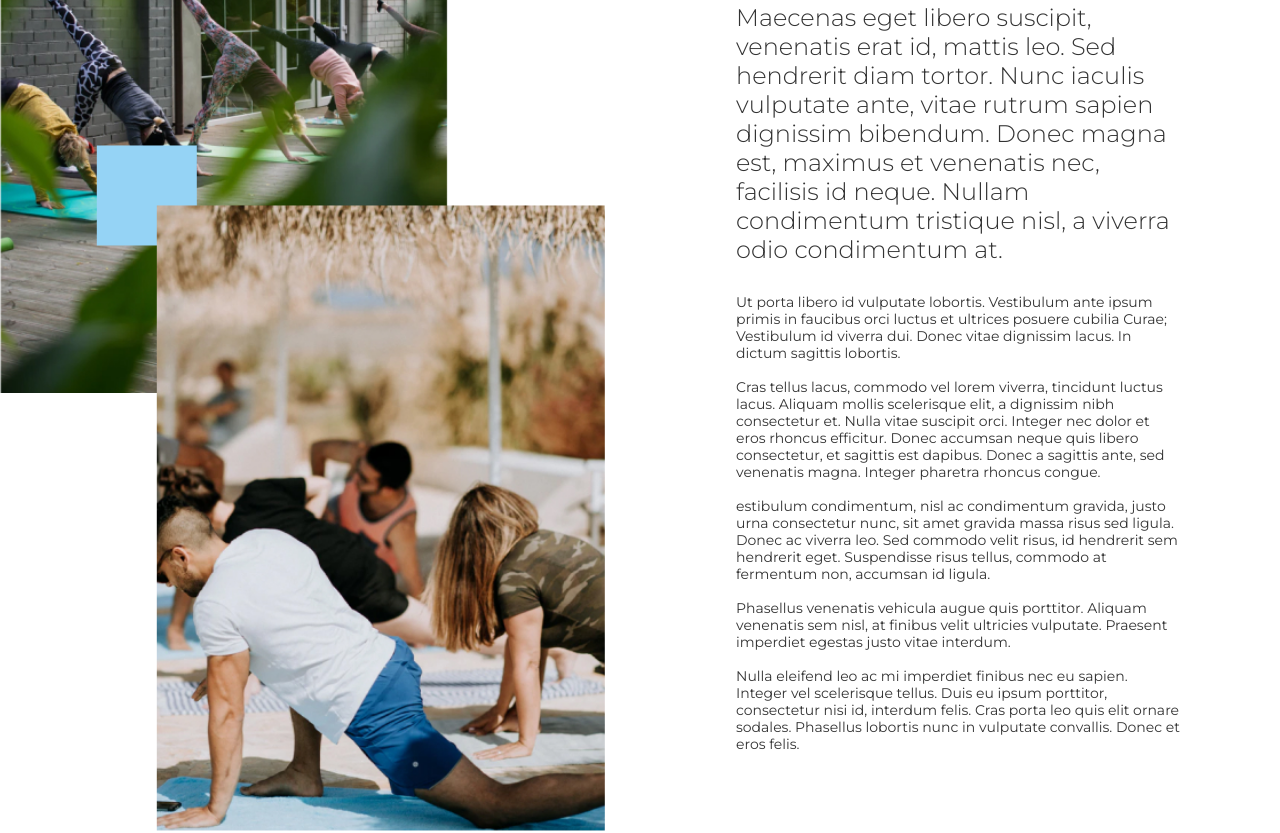
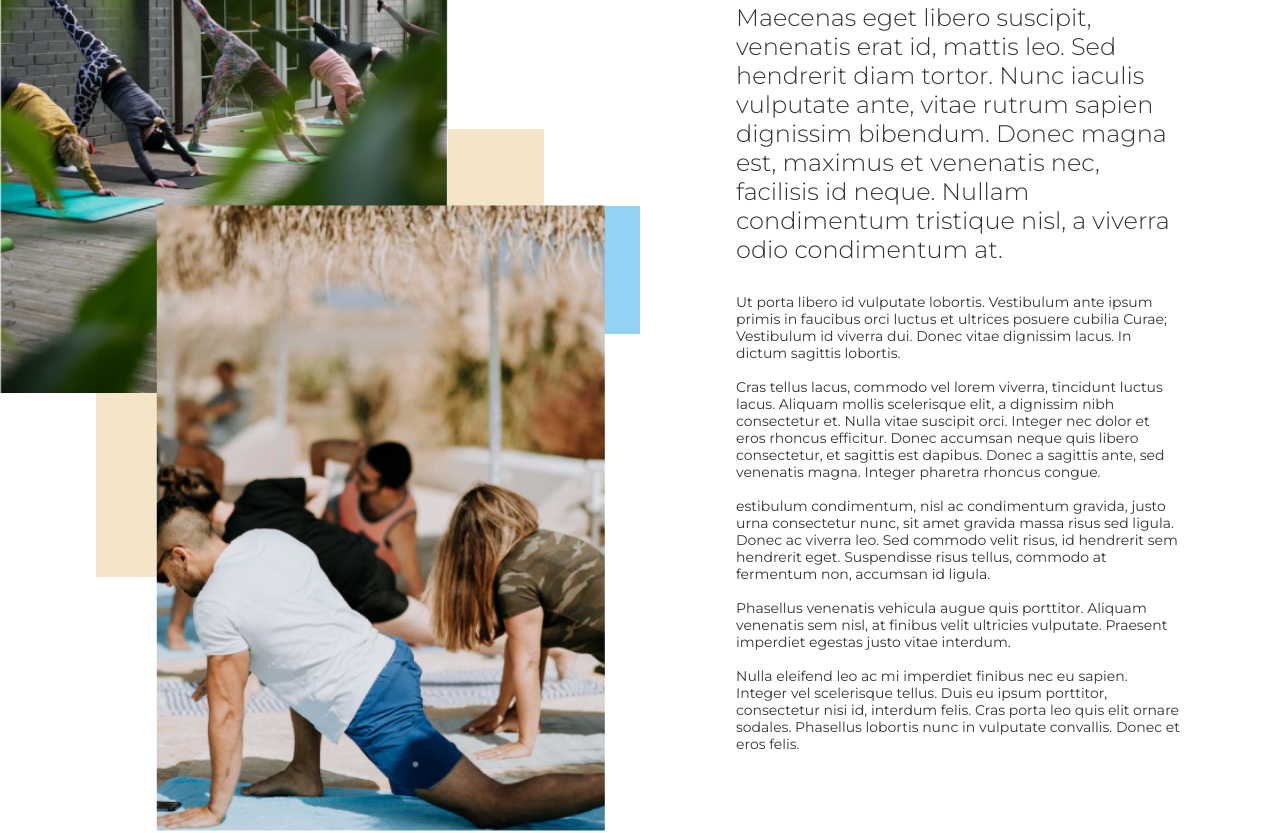
Before and after one commit to martin-sweeny/sebassaf.com, a Gatsby site: page / in a window 1280 px wide. Shown: the part 2900-3733 px from the top of the page. Built offline with nearby package versions, Linux system fonts and the light colour scheme; Gatsby itself is replaced by a stand-in of ours.

Commit message:
feat(services): improve the services images

```diff
--- a/src/components/services.jsx
+++ b/src/components/services.jsx
@@ -57,6 +57,30 @@ const styles = {
 	ServiceAside: styled.aside`
 		position: relative;
 		width: 50%;
+
+		.box-1,
+		.box-2 {
+			content: '';
+			position: absolute;
+			z-index: -1;
+		}
+
+		.box-1 {
+			background: ${secondary};
+			height: 35vw;
+			left: 50%;
+			margin: -17.5vw 0 0 -17.5vw;
+			top: 50%;
+			width: 35vw;
+		}
+
+		.box-2 {
+			background: ${accent};
+			height: 10vw;
+			right: 0;
+			top: ${Math.random() * 25 + 25}%;
+			width: 10vw;
+		}
 	`,
 	ServiceImage: styled(Img)`
 		height: 50%;
@@ -68,18 +92,6 @@ const styles = {
 		z-index: 1;
 
 		${({ i }) => `transform: translate3d(${35 * i}%, ${70 * i}%, 0);`}
-
-		&:after {
-			content: '';
-			height: 100px;
-			position: absolute;
-			width: 100px;
-			z-index: -1;
-
-			${({ i }) =>
-				i % 2 === 0
-					? `left: 100%; top: 100%; background: ${secondary};`
-					: `right: calc(100% - 40px); bottom: calc(100% - 40px); background: ${accent};`}
 	`,
 	ServicePreview: styled.div`
 		a {
@@ -166,6 +178,8 @@ export default () => {
 										fluid={node.childImageSharp.fluid}
 									/>
 								))}
+							<div className="box-1" />
+							<div className="box-2" />
 						</styles.ServiceAside>
 					)
 
```
